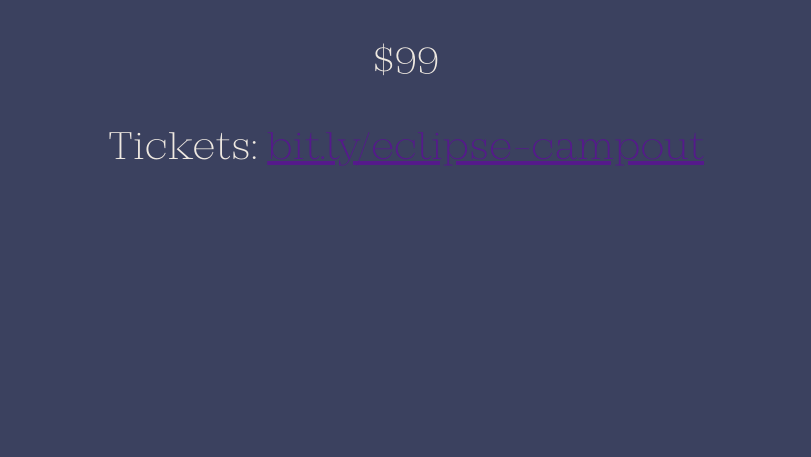
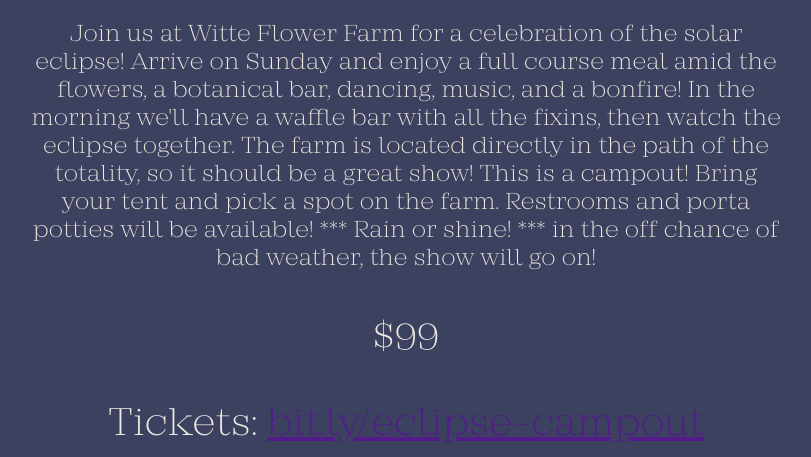
Before and after one commit to emily-plummer/solar-party, a plain HTML site: page index.html in a window 1280 px wide. Shown: the part 1853-2310 px from the top of the page, without its empty margins (234-1045 px from the left). Before the commit the page ends 2034 px from the top, so only its background shows below. Drawn offline with Linux system fonts and the light colour scheme.

Commit message:
description

```diff
--- a/index.html
+++ b/index.html
@@ -29,11 +29,13 @@ dancing • camping • breakfast • eclipse!</p>
           <img class="image" src="farm3.JPG"/>
           <img class="image" src="farm4.JPG"/>
         </div>
-        <!-- <p class="description">Join us at Witte Farm to celebrate the Solar Eclipse! -->
-          <!-- There will be music, dancing, and floral crafts! Pick a spot -->
-          <!-- to camp and we'll watch the eclipse together in the morning -->
-          <!-- after enjoying a declious breakfast. -->
-        <!-- </p> -->
+      <p class="description">
+        Join us at Witte Flower Farm for a celebration of the solar eclipse! Arrive on Sunday and enjoy a full course meal amid the flowers, a botanical bar, dancing, music, and a bonfire! In the morning we'll have a waffle bar with all the fixins, then watch the eclipse together. The farm is located directly in the path of the totality, so it should be a great show!
+
+        This is a campout! Bring your tent and pick a spot on the farm. Restrooms and porta potties will be available!
+
+        *** Rain or shine! *** in the off chance of bad weather, the show will go on!
+      </p>
 
         <p>$99</p>
         <div>Tickets: <a href="">bit.ly/eclipse-campout</a></div>
```
